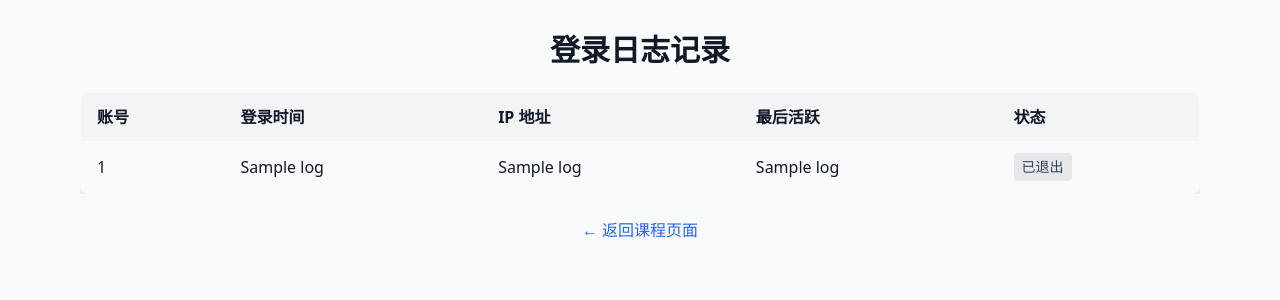
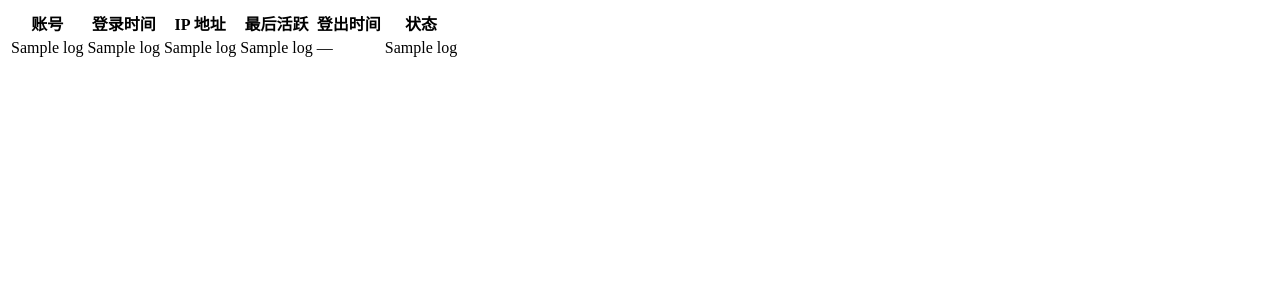
Before and after one commit to MartiniTCN/Armstrong-RSEC, a Flask app: template templates/login_log.html in a window 1280 px wide. Shown: the top 300 px of the page. Run offline with Flask 3, Linux system fonts and the light colour scheme; the template is opened without the code that fills it: most values are stand-ins (such as "Sample title", 1, 10 or a date in 2020); a database or web service that is not in the repository returns one stand-in record (values such as "Sample title"); some libraries are stand-ins or nearby versions.

Commit message:
数据库记录登录日志

```diff
--- a/app.py
+++ b/app.py
@@ -1,5 +1,5 @@
 from flask import Flask, render_template, request, redirect, url_for, session
-import sqlite3
+# import sqlite3
 import pytz
 from datetime import datetime, timedelta
 import os
@@ -20,10 +20,18 @@ def generate_math_question():
     return f"{a} + {b} = ?", str(a + b)
 
 def get_db_connection():
-    """获取数据库连接"""
-    conn = sqlite3.connect(DATABASE)
-    conn.row_factory = sqlite3.Row
-    return conn
+    """连接 PostgreSQL 数据库（使用 Supabase 提供的 DATABASE_URL）"""
+    import psycopg2
+    import os
+    db_url = os.environ.get('DATABASE_URL')
+    if not db_url:
+        raise RuntimeError("未设置环境变量 DATABASE_URL")
+    try:
+        conn = psycopg2.connect(db_url)
+        return conn
+    except Exception as e:
+        print("[ERROR] 无法连接到 Supabase 数据库：", e)
+        raise
 
 def init_db():
     """初始化数据库，创建 login_log 表（仅当不存在时）"""
@@ -56,23 +64,21 @@ def now_beijing():
 
 
 def check_timeout():
-    """检查登录记录中是否有 15 分钟无操作的，自动登出"""
+    """检查是否有超时未操作的用户"""
     conn = get_db_connection()
     cursor = conn.cursor()
     now = now_beijing()
-
-    cursor.execute("SELECT id, username, last_active FROM login_log WHERE status = '登录中'")
+    cursor.execute("SELECT id, last_active FROM login_log WHERE status = '登录中'")
     rows = cursor.fetchall()
-
     for row in rows:
-        last_active = datetime.fromisoformat(row['last_active'])
+        last_active = row[1]
         if now - last_active > timedelta(minutes=15):
-            cursor.execute(
-                "UPDATE login_log SET status='已登出', logout_time=? WHERE id=?",
-                (now.isoformat(), row['id'])
-            )
-            print(f"[超时登出] 用户名: {row['username']}，登录ID: {row['id']}，上次活动时间: {row['last_active']}，当前时间: {now.isoformat()}")
-
+            print(f"[超时退出] 记录 ID {row[0]} 超过 15 分钟未操作，已登出")
+            cursor.execute("""
+                UPDATE login_log
+                SET status = %s, logout_time = %s
+                WHERE id = %s
+            """, ('已登出', now.isoformat(), row[0]))
     conn.commit()
     conn.close()
 
@@ -104,6 +110,14 @@ def login():
         else:
             # --- 登录成功 ---
             print("[DEBUG] 登录成功，即将跳转到课程选择页")
+            # ---  测试连接是否成功 ---
+            try:
+                conn = get_db_connection()
+                print("[DEBUG] 成功连接到 Supabase 数据库")
+                conn.close()
+            except Exception as e:
+                print("[ERROR] 无法连接数据库：", e)
+
             return redirect(url_for('course_selection'))  # ✅ 使用正确的 endpoint 名称
 
     # --- 无论 POST 或 GET 都需要生成新的数学题 ---
@@ -120,35 +134,49 @@ def login():
 @app.route('/login', methods=['POST'])
 def do_login():
     """处理登录请求"""
+
+    # 从表单中获取用户输入的用户名、密码、验证码
     username = request.form['username']
     password = request.form['password']
     answer = request.form['captcha']
-    expected = session.get('captcha')  # ✅ 与统一用法一致
+    expected = session.get('captcha')  # 获取 session 中的验证码正确答案
 
-    # 验证码判断
+    # 验证码判断逻辑
     if not expected or not answer or int(answer) != expected:
-        # 重新生成数学题并写入 session
+        # 生成新的验证码题目，重新渲染登录页
         num1, num2 = random.randint(1, 9), random.randint(1, 9)
         question = f"{num1} + {num2} = ?"
         session['captcha'] = num1 + num2
         return render_template('login.html', error="验证码错误", math_question=question)
 
-    # 用户名/密码判断
+    # 账户密码校验（你可以扩展成数据库验证）
     if username == "admin" and password == "123456":
+        # 登录成功，记录 session
         session['username'] = username
+
+        # 获取 IP 与当前北京时间
         ip = get_client_ip()
         now = now_beijing().isoformat()
 
-        conn = get_db_connection()
-        cursor = conn.cursor()
-        cursor.execute("INSERT INTO login_log (username, ip, login_time, last_active, status) VALUES (?, ?, ?, ?, ?)",
-                       (username, ip, now, now, '登录中'))
-        conn.commit()
-        conn.close()
+        # 写入 Supabase 中 login_log 表
+        try:
+            conn = get_db_connection()  # 使用你统一定义的连接方法
+            cursor = conn.cursor()
+            cursor.execute("""
+                INSERT INTO login_log (username, ip, login_time, last_active, status)
+                VALUES (%s, %s, %s, %s, %s)
+            """, (username, ip, now, now, '登录中'))
+            conn.commit()
+            conn.close()
+            print(f"[DEBUG] 用户 {username} 登录成功，记录已写入 Supabase")
+        except Exception as e:
+            print("[ERROR] 登录记录写入失败：", e)
 
+        # 登录后跳转课程页
         return redirect(url_for('course_selection'))
+
     else:
-        # 再生成一次题目
+        # 用户名或密码错误，生成新验证码
         num1, num2 = random.randint(1, 9), random.randint(1, 9)
         question = f"{num1} + {num2} = ?"
         session['captcha'] = num1 + num2
@@ -180,15 +208,29 @@ def logout():
     session.clear()
     return redirect(url_for('login'))
 
-@app.route('/login_log')
+@app.route('/log')
 def login_log():
-    """展示登录日志页面"""
-    conn = get_db_connection()
-    cursor = conn.cursor()
-    cursor.execute("SELECT * FROM login_log ORDER BY id DESC")
-    logs = cursor.fetchall()
-    conn.close()
-    return render_template('login_log.html', logs=logs)
+    """展示登录日志页面，读取 Supabase 中 login_log 表"""
+
+    try:
+        conn = get_db_connection()
+        cursor = conn.cursor()
+
+        # 查询所有登录日志记录，按登录时间倒序
+        cursor.execute("""
+            SELECT id, username, ip, login_time, last_active, logout_time, status
+            FROM login_log
+            ORDER BY login_time DESC
+        """)
+        rows = cursor.fetchall()
+        conn.close()
+
+        # 渲染到模板 log.html
+        return render_template('log.html', logs=rows)
+
+    except Exception as e:
+        print("[ERROR] 日志查询失败：", e)
+        return "日志加载失败"
 
 @app.route('/health')
 def health():
@@ -197,25 +239,30 @@ def health():
 
 
 @app.before_request
-def update_last_active_and_check_timeout():
-    """在每次请求前更新活跃时间；首页执行超时自动登出"""
+def update_last_active():
+    """每次请求前更新活动时间，并执行超时检测"""
     username = session.get('username')
-
-    # ✅ 1. 已登录用户，更新 last_active 字段
     if username:
         try:
+            # ✅ 更新用户活动时间
             conn = get_db_connection()
             cursor = conn.cursor()
             now = now_beijing().isoformat()
             cursor.execute("""
                 UPDATE login_log
-                SET last_active = ?
-                WHERE username = ? AND status = '登录中'
+                SET last_active = %s
+                WHERE username = %s AND status = '登录中'
             """, (now, username))
             conn.commit()
             conn.close()
         except Exception as e:
-            print("[警告] 更新用户活动时间失败：", e)
+            print("[警告] 无法更新用户活动时间：", e)
+
+    # ✅ 检查所有“登录中”用户是否超时（无论是否登录用户）
+    try:
+        check_timeout()
+    except Exception as e:
+        print("[警告] 检查超时失败：", e)
 
     # ✅ 2. 仅在访问首页时执行超时自动登出逻辑（避免频繁扫描数据库）
    # if request.path == '/':
--- a/templates/login_log.html
+++ b/templates/login_log.html
@@ -1,51 +1,20 @@
-<!DOCTYPE html>
-<html lang="zh-CN">
-<head>
-  <meta charset="UTF-8" />
-  <meta name="viewport" content="width=device-width, initial-scale=1.0" />
-  <title>登录日志记录</title>
-  <script src="https://cdn.tailwindcss.com"></script>
-</head>
-<body class="bg-gray-50 text-gray-900 dark:bg-gray-900 dark:text-gray-100 transition duration-300">
-  <div class="max-w-6xl mx-auto px-4 py-8">
-    <h1 class="text-3xl font-bold mb-6 text-center">登录日志记录</h1>
-
-    <div class="overflow-x-auto">
-      <table class="min-w-full border border-gray-200 dark:border-gray-700 shadow-md rounded-lg overflow-hidden">
-        <thead class="bg-gray-100 dark:bg-gray-800">
+<table>
+    <thead>
       <tr>
-            <th class="px-4 py-3 text-left">账号</th>
-            <th class="px-4 py-3 text-left">登录时间</th>
-            <th class="px-4 py-3 text-left">IP 地址</th>
-            <th class="px-4 py-3 text-left">最后活跃</th>
-            <th class="px-4 py-3 text-left">状态</th>
+        <th>账号</th><th>登录时间</th><th>IP 地址</th>
+        <th>最后活跃</th><th>登出时间</th><th>状态</th>
       </tr>
     </thead>
     <tbody>
       {% for log in logs %}
-          <tr class="border-b border-gray-200 dark:border-gray-700 hover:bg-gray-50 dark:hover:bg-gray-800">
-            <td class="px-4 py-3">{{ log[0] }}</td>
-            <td class="px-4 py-3">{{ log[1] }}</td>
-            <td class="px-4 py-3">{{ log[2] }}</td>
-            <td class="px-4 py-3">{{ log[3] }}</td>
-            <td class="px-4 py-3">
-              {% if log[4] == "在线" %}
-              <span class="inline-block px-2 py-1 text-sm text-green-800 bg-green-100 rounded dark:bg-green-800 dark:text-green-100">在线</span>
-              {% else %}
-              <span class="inline-block px-2 py-1 text-sm text-gray-700 bg-gray-200 rounded dark:bg-gray-700 dark:text-gray-100">已退出</span>
-              {% endif %}
-            </td>
+        <tr>
+          <td>{{ log[1] }}</td>
+          <td>{{ log[3] }}</td>
+          <td>{{ log[2] }}</td>
+          <td>{{ log[4] }}</td>
+          <td>{{ log[5] or '—' }}</td>
+          <td>{{ log[6] }}</td>
         </tr>
       {% endfor %}
     </tbody>
   </table>
-    </div>
-
-    <div class="mt-6 text-center">
-      <a href="/course_selection" class="inline-block text-blue-600 hover:underline dark:text-blue-400">
-        ← 返回课程页面
-      </a>
-    </div>
-  </div>
-</body>
-</html>
```
Lines whose indentation alone changed are shown as unchanged.
